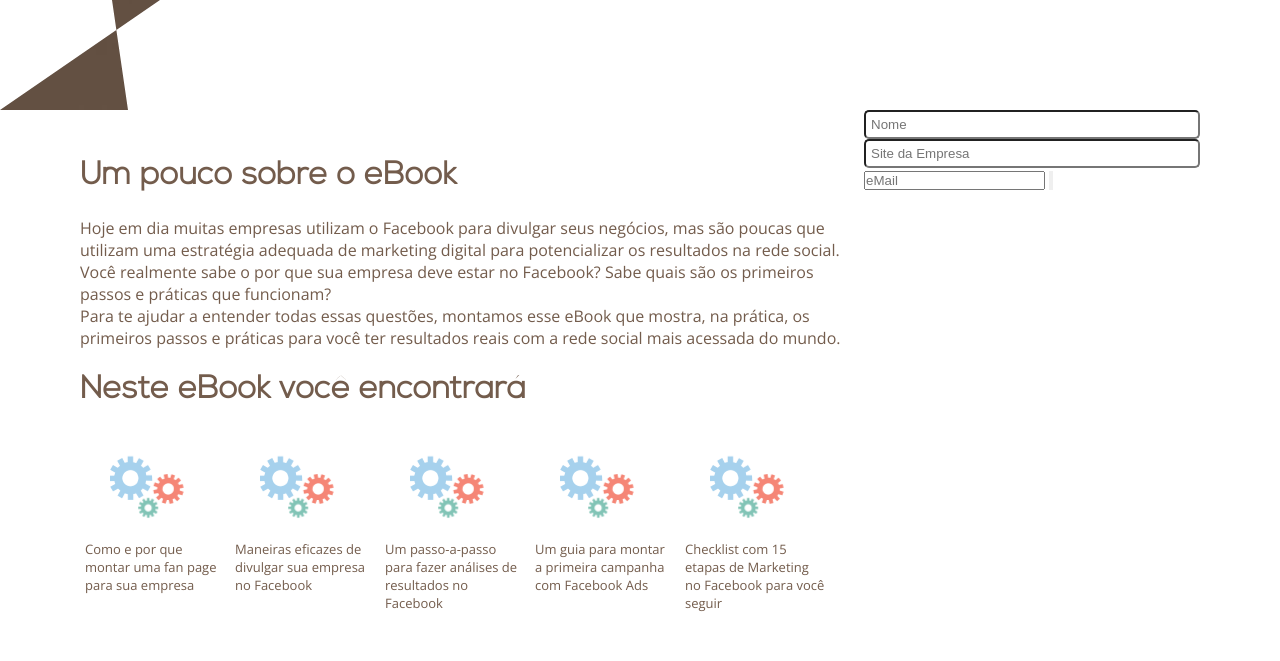
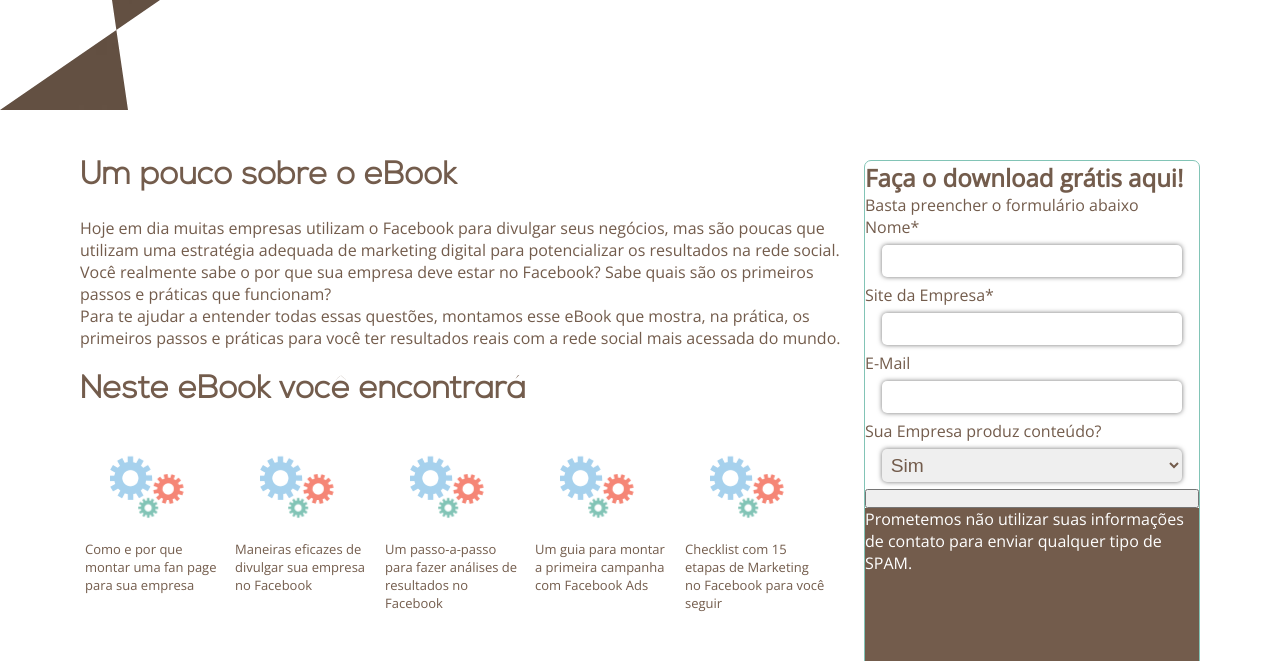
Before and after one commit to gitter-badger/landingpage, a plain HTML site: page index.html in a window 1280 px wide. Shown: the part 770-1431 px from the top of the page. Drawn offline with nearby package versions, Linux system fonts and the light colour scheme; files whose address does not match are found by name.

Commit message:
Content forms ok

```diff
--- a/index.html
+++ b/index.html
@@ -169,12 +169,32 @@
         </article>
       </div><!-- end content -->
       <div class="form">
+        <header>
+          <h2>Faça o download grátis aqui!</h2>
+          <p>
+            Basta preencher o formulário abaixo
+          </p>
+        </header>
         <form class="" action="envia.php" method="post">
-          <input type="text" name="name" value="" placeholder="Nome">
-          <input type="text" name="site" value="" Placeholder="Site da Empresa">
-          <input type="email" name="email" value="" placeholder="eMail">
+          <label for="name">Nome*</label>
+          <input type="text" name="name" required>
+          <label for="site">Site da Empresa*</label>
+          <input type="text" name="site" required>
+          <label for="email">E-Mail</label>
+          <input type="email" name="email" required>
+          <label for="conteudo">Sua Empresa produz conteúdo?</label>
+          <select name="conteudo" required>
+            <option value="saab">Sim</option>
+            <option value="mercedes">Não</option>
+            <option value="audi">Não, mas planejo começar</option>
+          </select>
           <input type="button" name="name" value="">
         </form>
+        <footer>
+          <p>
+            Prometemos não utilizar suas informações de contato para enviar qualquer tipo de SPAM.
+          </p>
+        </footer>
       </div><!-- end form -->
     </main>
     <footer>
```
Also changed, not shown: css/styles.css (+1 -1 lines), 3 other files.
